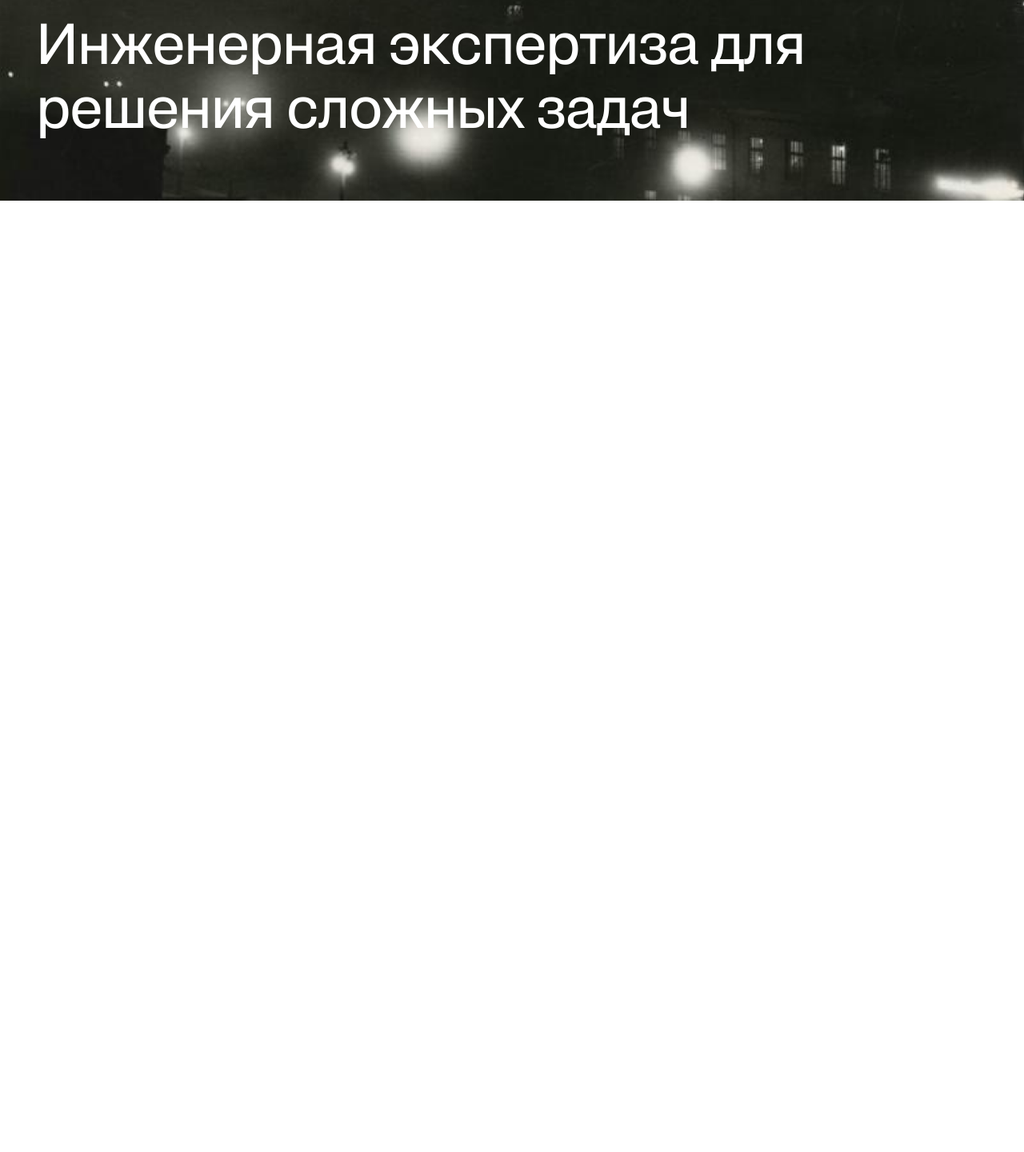
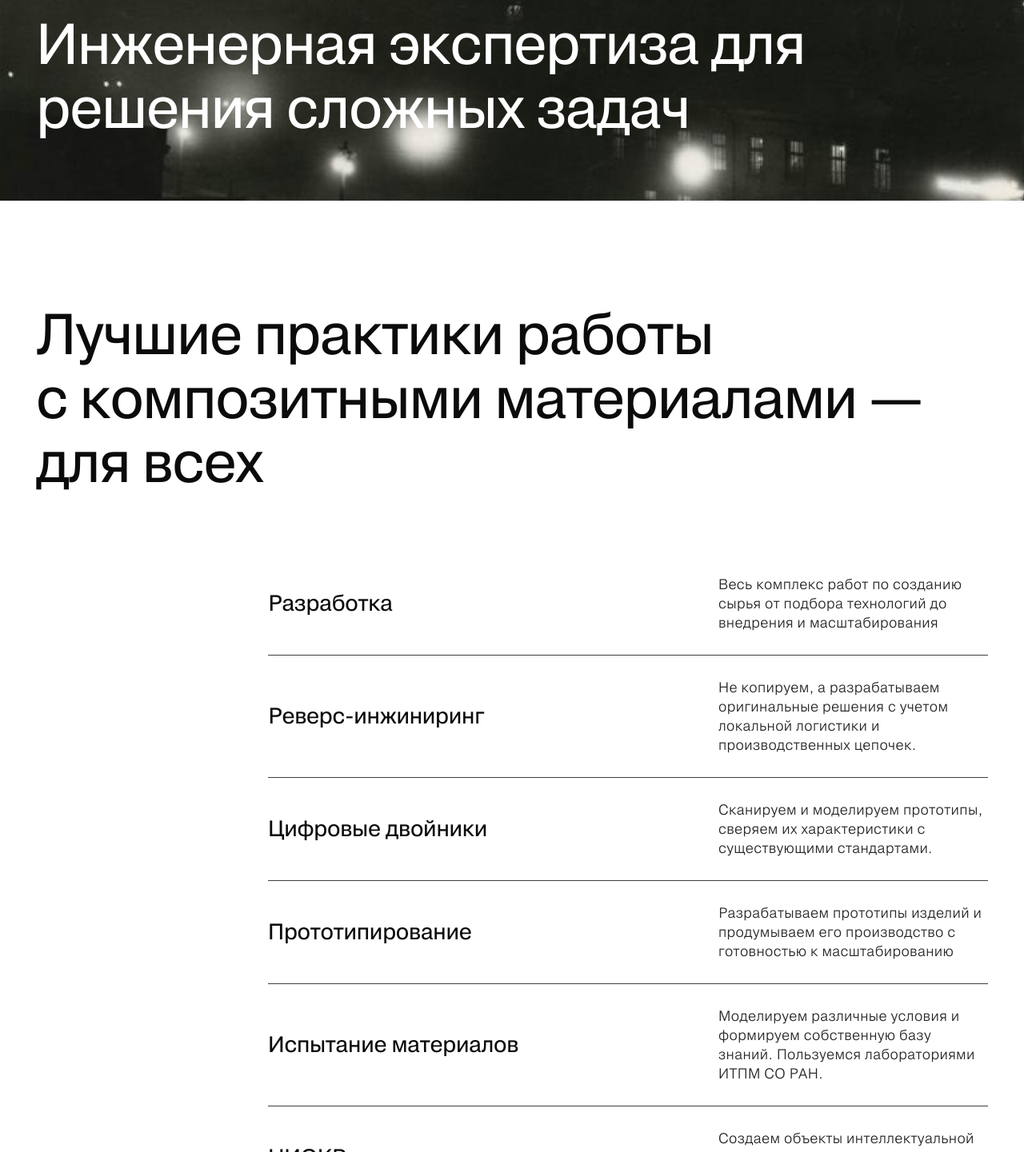
Before and after one commit to theibd56/xmtr, a website built with Vite: page index.html in a window 1280 px wide. Shown: the part 1359-2800 px from the top of the page at 80% size. Before the commit the page ends 1610 px from the top, so only its background shows below. Built offline with nearby package versions, Linux system fonts and the light colour scheme.

Commit message:
services section has been created

```diff
--- a/index.html
+++ b/index.html
@@ -33,6 +33,91 @@
         </div>
         <img src="/wow-bg.png" alt="" class="wow-bg">
       </section>
+      <section class="services">
+        <div class="services-container container">
+          <div class="services-content">
+            <h4 class="services-title">
+              Лучшие практики работы <br>
+              с композитными материалами — <br>
+              для всех
+            </h4>
+            <div class="services-list">
+              <div class="services-row">
+                <div class="services-row__title">
+                  Разработка
+                </div>
+                <div class="services-row__descr">
+                  Весь комплекс работ по созданию сырья от подбора технологий до внедрения и масштабирования
+                </div>
+              </div>
+              <div class="services-row">
+                <div class="services-row__title">
+                  Реверс-инжиниринг
+                </div>
+                <div class="services-row__descr">
+                  Не копируем, а разрабатываем оригинальные решения с учетом локальной логистики и производственных цепочек.
+                </div>
+              </div>
+              <div class="services-row">
+                <div class="services-row__title">
+                  Цифровые двойники
+                </div>
+                <div class="services-row__descr">
+                  Сканируем и моделируем прототипы, сверяем их характеристики с существующими стандартами.
+                </div>
+              </div>
+              <div class="services-row">
+                <div class="services-row__title">
+                  Прототипирование
+                </div>
+                <div class="services-row__descr">
+                  Разрабатываем прототипы изделий и продумываем его производство с готовностью к масштабированию
+                </div>
+              </div>
+              <div class="services-row">
+                <div class="services-row__title">
+                  Испытание материалов
+                </div>
+                <div class="services-row__descr">
+                  Моделируем различные условия и формируем собственную базу знаний. Пользуемся лабораториями ИТПМ СО РАН.
+                </div>
+              </div>
+              <div class="services-row">
+                <div class="services-row__title">
+                  НИОКР
+                </div>
+                <div class="services-row__descr">
+                  Создаем объекты интеллектуальной собственности от разработки до прототипирования и испытаний.
+                </div>
+              </div>
+              <div class="services-row">
+                <div class="services-row__title">
+                  Организация производства
+                </div>
+                <div class="services-row__descr">
+                  Организуем производство для клиента с учетом всех тонкостей: от особенностей прототипа до логистики.
+                </div>
+              </div>
+              <div class="services-row">
+                <div class="services-row__title">
+                  Производство
+                </div>
+                <div class="services-row__descr">
+                  Занимаемся изготовлением пилотных партий по собственным прототипам и мелкосерийным производством.
+                </div>
+              </div>
+              <div class="services-row">
+                <div class="services-row__title">
+                  Обучение
+                </div>
+                <div class="services-row__descr">
+                  Не копим знания, а делимся ими, чтобы развивать отрасль. Учим мировым практикам и внедряем собственные решения.
+                </div>
+              </div>
+            </div>
+          </div>
+        </div>
+      </section>
     </main>
 
     {{> _footer}}
--- a/sass/_blocks.scss
+++ b/sass/_blocks.scss
@@ -1,4 +1,5 @@
 @use 'blocks/header';
 @use 'blocks/promo';
 @use 'blocks/wow';
+@use 'blocks/services';
 @use 'blocks/footer';
--- /dev/null
+++ b/sass/blocks/_services.scss
@@ -0,0 +1,40 @@
+.services {
+  padding: 128px 0 110px;
+  min-height: 100vh;
+  &-title {
+    color: var(--Neutrals-Black-100, #0B0B0B);
+    margin-bottom: 72px;
+  }
+  &-list {
+    margin-left: auto;
+    max-width: 900px;
+  }
+  &-row {
+    display: flex;
+    align-items: center;
+    justify-content: space-between;
+    gap: 10px;
+
+    padding: 28px 0;
+    border-bottom: 1px solid var(--Neutrals-Gray-80, #3F4040);
+    &__title {
+      color: var(--Neutrals-Black-100, #0B0B0B);
+      font-size: 28px;
+      font-style: normal;
+      font-weight: 480;
+      line-height: 44px; /* 157.143% */
+      letter-spacing: -0.28px;
+    }
+    &__descr {
+      color: var(--Neutrals-Dark-Gray-90, #252526);
+      font-size: 18px;
+      font-style: normal;
+      font-weight: 400;
+      line-height: 24px; /* 133.333% */
+      letter-spacing: 0.36px;
+
+      min-width: 337px;
+      max-width: 337px;
+    }
+  }
+}
```
